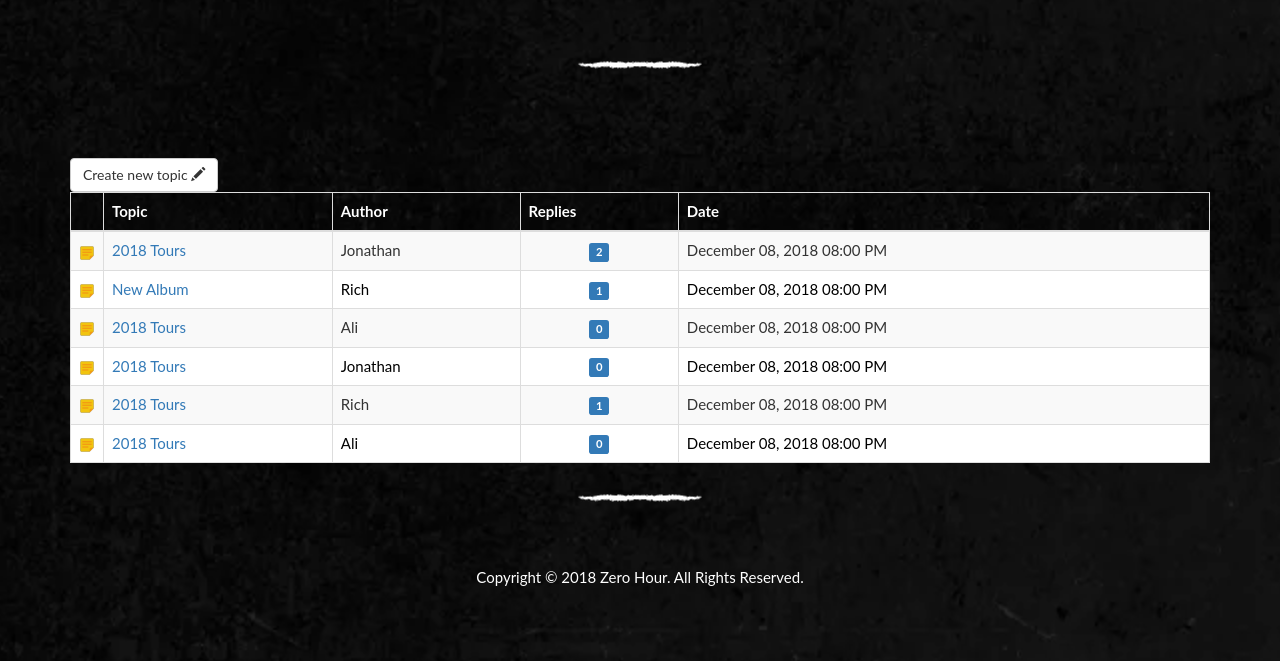
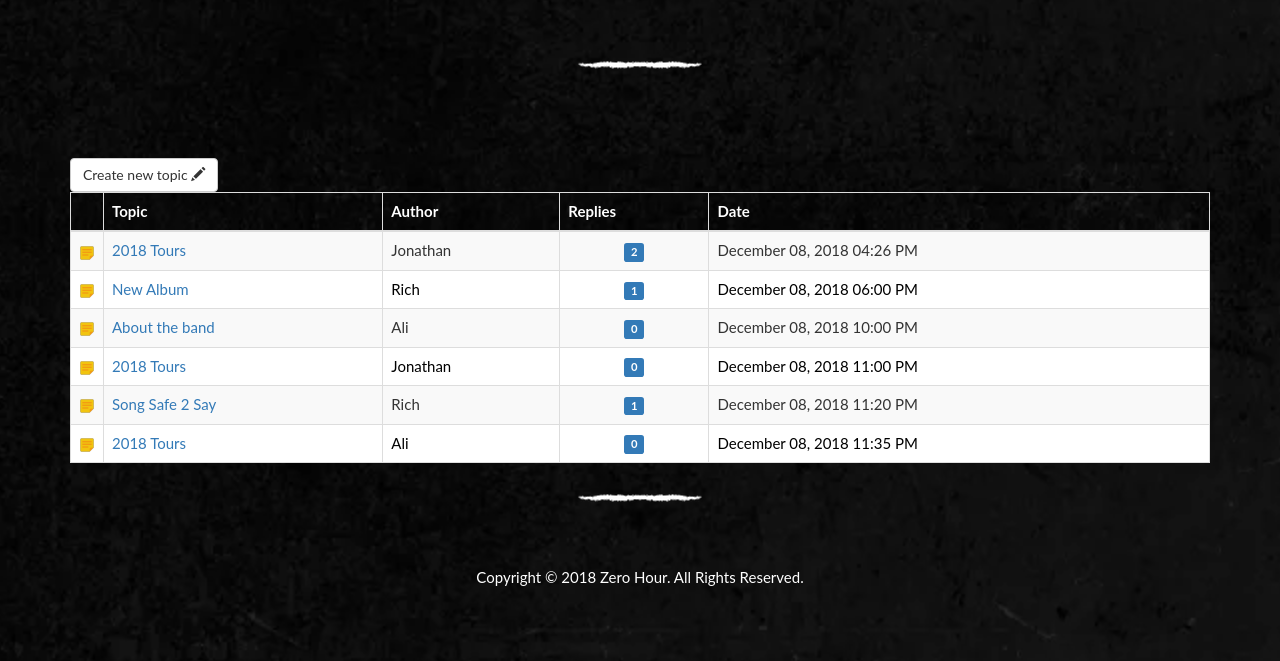
Before and after one commit to richardhanksjr/CS634-Group-Project, a PHP site: page /forum.php in a window 1280 px wide. Shown: the part 316-977 px from the top of the page. Run offline with PHP 8.4, Linux system fonts and the light colour scheme.

Commit message:
Some changes in forum.php. Change the titles and dates of the posts

```diff
--- a/forum.php
+++ b/forum.php
@@ -78,42 +78,42 @@ include "header.php";
 					<td><a href="post.php?id=1" class="">2018 Tours</a></td>
 					<td>Jonathan</td>
 					<td class="label-td"><span class="label label-primary">2</span></td>
-					<td>December 08, 2018 08:00 PM</td>
+					<td>December 08, 2018 04:26 PM</td>
 				</tr>
 				<tr class="even">
 					<td class="image-td"><img src="images/post_icon.png" alt="post"></td>
 					<td><a href="post.php?id=2" class="">New Album</a></td>
 					<td>Rich</td>
 					<td class="label-td"><span class="label label-primary">1</span></td>
-					<td>December 08, 2018 08:00 PM</td>
+					<td>December 08, 2018 06:00 PM</td>
 				</tr>
 				<tr class="odd">
 					<td class="image-td"><img src="images/post_icon.png" alt="post"></td>
-					<td><a href="post.php?id=3" class="">2018 Tours</a></td>
+					<td><a href="post.php?id=3" class="">About the band</a></td>
 					<td>Ali</td>
 					<td class="label-td"><span class="label label-primary">0</span></td>
-					<td>December 08, 2018 08:00 PM</td>
+					<td>December 08, 2018 10:00 PM</td>
 				</tr>
 				<tr class="even">
 					<td class="image-td"><img src="images/post_icon.png" alt="post"></td>
 					<td><a href="post.php?id=4" class="">2018 Tours</a></td>
 					<td>Jonathan</td>
 					<td class="label-td"><span class="label label-primary">0</span></td>
-					<td>December 08, 2018 08:00 PM</td>
+					<td>December 08, 2018 11:00 PM</td>
 				</tr>
 				<tr class="odd">
 					<td class="image-td"><img src="images/post_icon.png" alt="post"></td>
-					<td><a href="post.php?id=5" class="">2018 Tours</a></td>
+					<td><a href="post.php?id=5" class="">Song Safe 2 Say</a></td>
 					<td>Rich</td>
 					<td class="label-td"><span class="label label-primary">1</span></td>
-					<td>December 08, 2018 08:00 PM</td>
+					<td>December 08, 2018 11:20 PM</td>
 				</tr>
 				<tr class="even">
 					<td class="image-td"><img src="images/post_icon.png" alt="post"></td>
 					<td><a href="post.php?id=6" class="">2018 Tours</a></td>
 					<td>Ali</td>
 					<td class="label-td"><span class="label label-primary">0</span></td>
-					<td>December 08, 2018 08:00 PM</td>
+					<td>December 08, 2018 11:35 PM</td>
 				</tr>
 
 
```
